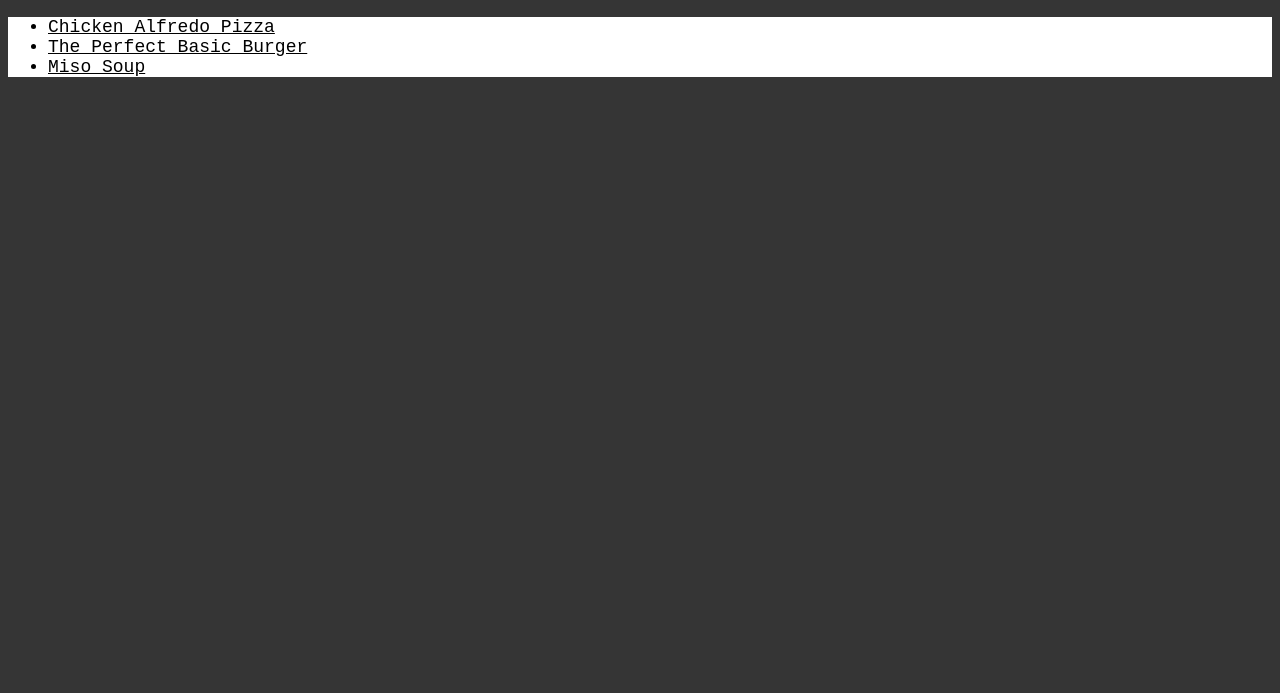
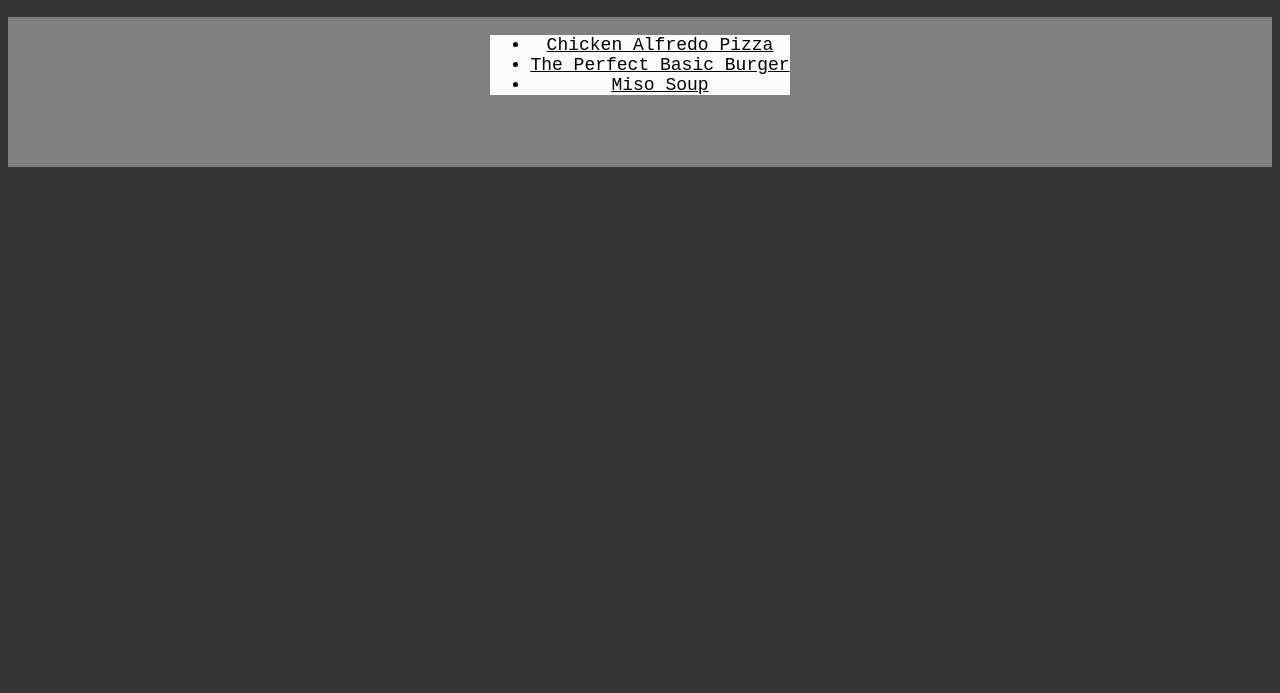
Before and after one commit to loremispum2k8/odin-reciepts, a plain HTML site: page index.html in a window 1280 px wide. Shown: the part 107-800 px from the top of the page. Drawn offline with Linux system fonts and the light colour scheme.

Commit message:
Add new positioning to the list and newly created div

```diff
--- a/style.css
+++ b/style.css
@@ -13,6 +13,17 @@ li a{
     font-size: 18px;
     color: #000000;
 }
+.links-container{
+    display: block;
+    background-color: grey;
+    height: 150px;
+    text-align: center;
+
+}
 .links{
-    background-color: rgb(255, 255, 255);
+    background-color: rgb(252, 252, 252);
+    display: inline-block;
 }
+.links li{
+    position: inline;
+}
```
